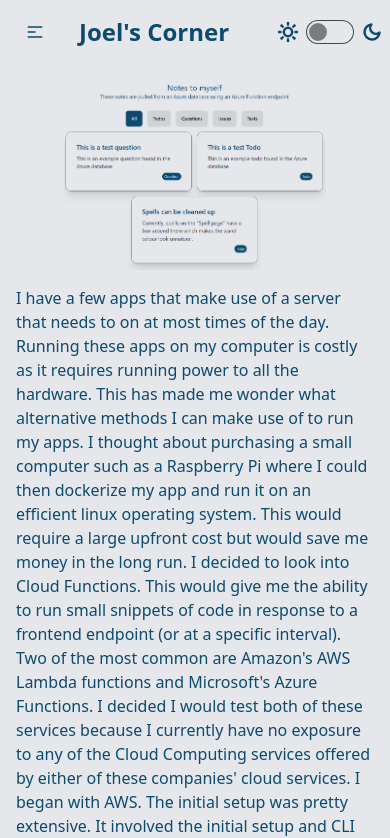
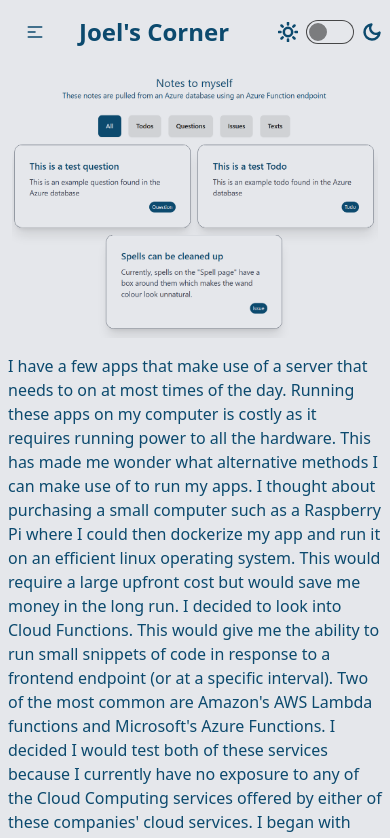
Before and after one commit to Neeblue/joels-corner, a React (Vite) app: page /blogs/cloud in a window 390 px wide. Shown: the top 838 px of the page. Built offline with nearby package versions, Linux system fonts and the light colour scheme; the HTML template or start-up script is replaced by a standard one.

Commit message:
style: minor blog changes

```diff
--- a/src/components/BlogCard.tsx
+++ b/src/components/BlogCard.tsx
@@ -22,10 +22,10 @@ export default function BlogCard({ blog }: { blog: Blog }) {
         <>
             <div className='project w-[21rem] max-w-[90vw] text-primary flex flex-col gap-1'>
                 <Link to={`/blogs/${blog.keyword}`}>
-                    <img className='project-image rounded-2xl mb-2' src={blog.cover} alt={blog.title} />
                     <h2 className='title font-bold'>
                         {blog.title}
                     </h2>
+                    <img className='project-image rounded-2xl mb-2' src={blog.cover} alt={blog.title} />
                 </Link>
                 <div className="tag">
                     {blog.tags.map((tag: string) => (
--- a/src/pages/singleBlog.tsx
+++ b/src/pages/singleBlog.tsx
@@ -22,11 +22,11 @@ export default function SingleBlog() {
     const blog: Blog | undefined = jsonData.find((blog) => blog.keyword === keyword);
 
     return (
-        <div className="sections text-primary p-4 mb-4 sm:max-w-screen-md mx-auto flex flex-col gap-6">
+        <div className="sections text-primary p-2 mb-4 sm:max-w-screen-md mx-auto flex flex-col gap-6">
             {blog && blog.sections.map((section, index) => (
                 <div key={index} className="content">
                     {section.pictureUrl && (
-                        <img className='px-12' src={section.pictureUrl} alt={`${blog.title} image`}></img>
+                        <img className='px-1 sm:px-12' src={section.pictureUrl} alt={`${blog.title} image`}></img>
                     )}
                     <p className='text-center mb-4 text-secondary'>{section.pictureCaption}</p>
                     <p>{section.content}</p>
```
